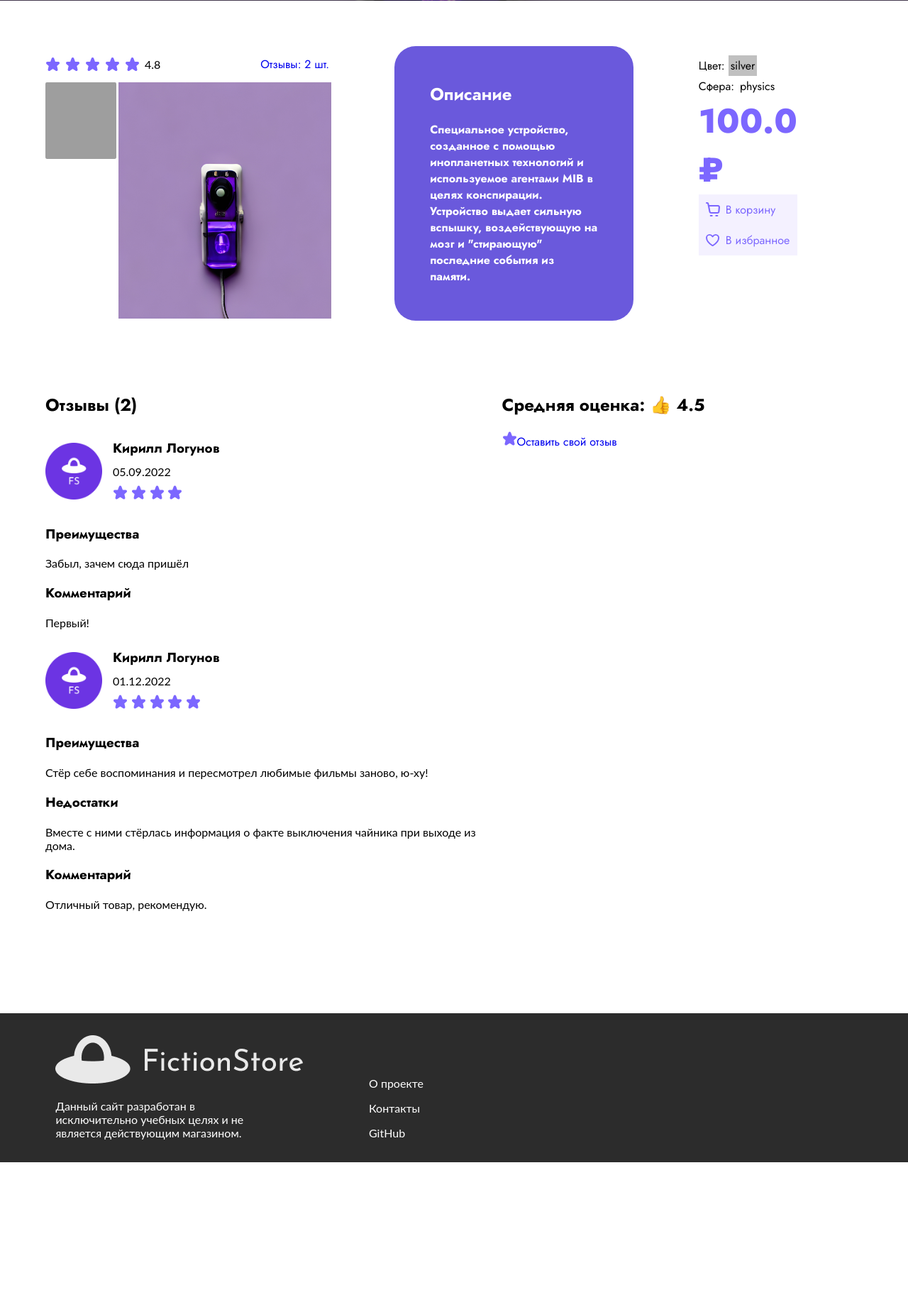
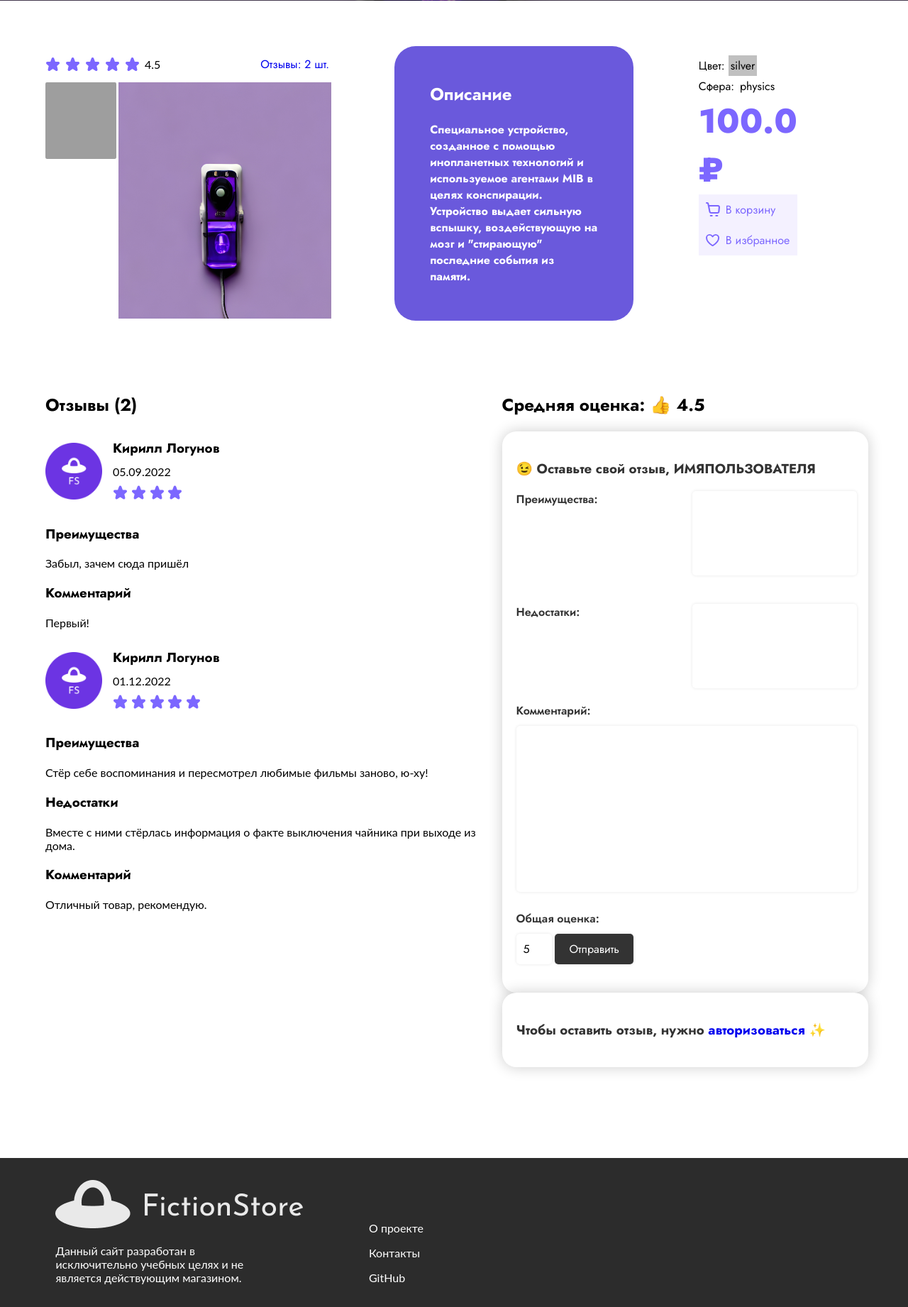
Before and after one commit to BeidinaDaria/Fiction-store, a Flask app: page /product?id=1 in a window 1280 px wide. Shown: the part 659-2501 px from the top of the page at 71% size. Before the commit the page ends 2297 px from the top, so only its background shows below. Run offline with Flask 3, Linux system fonts and the light colour scheme; data comes from the database, SQL or seed files in the repository; grey boxes are pictures that could not be loaded.

Commit message:
Commets and average fixes

```diff
--- a/app/controllers.py
+++ b/app/controllers.py
@@ -34,6 +34,11 @@ def product():
     id = request.args.get('id')
     if not id or not (item := db.session.query(Item).filter(Item.id == id).first()):
         return redirect("404", code=404), {"Refresh": "0; url=/404"}
+    average=0
+    if item.comments:
+        for comment in item.comments:
+            average += comment.score
+        average /= len(item.comments)
     user = authToken(request)
     favs_len, basket_len = favs_basket_len(user, request.cookies)
     if user:
@@ -44,7 +49,8 @@ def product():
         in_basket = (basket := request.cookies.get('basket')) and id+',' in basket
     return render_template('product.html', favs_len=favs_len,
                            basket_len=basket_len, item=item,
-                           in_fav=in_fav, in_basket=in_basket)
+                           in_fav=in_fav, in_basket=in_basket,
+                           average=average)
 
 
 @app.route('/catalog', methods=['GET', 'POST'])
--- a/app/templates/product.html
+++ b/app/templates/product.html
@@ -71,12 +71,10 @@
 
             <span class="starsnfav">
                 <span class="item-stars">
-                    <img src="static/img/gui/star.svg" alt="">
-                    <img src="static/img/gui/star.svg" alt="">
-                    <img src="static/img/gui/star.svg" alt="">
-                    <img src="static/img/gui/star.svg" alt="">
-                    <img src="static/img/gui/star.svg" alt="">
-                    <p>4.8</p>
+                    {% for _ in range (average | round(0, 'ceil') | int) %}
+                        <img src="static/img/gui/star.svg" alt="">
+                    {% endfor %}
+                    <p>{{ average }}</p>
                 </span>
                 <a href="#reviews">Отзывы: {{ item.comments|length }} шт.</a>
                 <script src="//ajax.googleapis.com/ajax/libs/jquery/3.6.4/jquery.min.js"></script>
@@ -212,11 +210,9 @@
         <aside class="reviews-texts">
             <div id="reviews" class="reviews">
                 <h2>Отзывы ({{ item.comments|length }})</h2>
-                {% set vars = {'score': 0} %}
 
                 {% for comment in item.comments %}
 
-                    {% if vars.update({'score': vars['score'] + (comment.score | int)}) %} {% endif %}
                     <span class="review-head">
                         <img class="reviewer-pic" src="static/img/gui/favicon.ico">
                     <div class="reviewer-name">
@@ -247,10 +243,28 @@
             </div>
         </aside>
         <div class="catalog">
-            {% if item.comments %}
-                <h2>Средняя оценка: 👍 {{ vars['score'] / item.comments|length }}</h2>
-            {% endif %}
-            <a href="#"><img src="static/img/gui/star.svg">Оставить свой отзыв</a>
+            <h2>Средняя оценка: 👍 {{ average }}</h2>
+            <div class="itemcomm_body">
+                <form action="#" method="post" class="itemcomm_form">
+                    <h3 class="itemcomm_title">😉 Оставьте свой отзыв, ИМЯПОЛЬЗОВАТЕЛЯ</h3>
+                    <div class="itemcomm_formgroup">
+                        <label for="itemcomm_pros" class="itemcomm_label">Преимущества:</label>
+                        <textarea name="pros" id="itemcomm_pros" rows="5" class="itemcomm_input itemcomm_textarea"></textarea>
+                        <label for="itemcomm_cons" class="itemcomm_label">Недостатки:</label>
+                        <textarea name="cons" id="itemcomm_cons" rows="5" class="itemcomm_input itemcomm_textarea"></textarea>
+                    </div>
+                    <label for="itemcomm_comment" class="itemcomm_label">Комментарий:</label>
+                    <textarea name="comment" id="itemcomm_comment" rows="10" class="itemcomm_input itemcomm_textarea"></textarea>
+                    <label for="itemcomm_rating" class="itemcomm_label">Общая оценка:</label>
+                    <input type="number" name="rating" id="itemcomm_rating" min="1" max="5" value="5" class="itemcomm_input itemcomm_number" />
+                    <input type="submit" value="Отправить" class="itemcomm_submit" />
+                </form>
+            </div>
+            <div class="itemcomm_body">
+                <div class="itemcomm_form">
+                    <h3 class="itemcomm_title">Чтобы оставить отзыв, нужно <a href="/login">авторизоваться</a> ✨</h3>
+                </div>
+            </div>
         </div>
     </span>
 </div>
```
